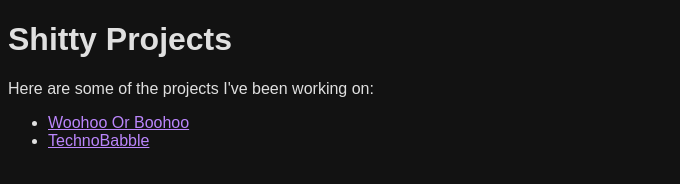
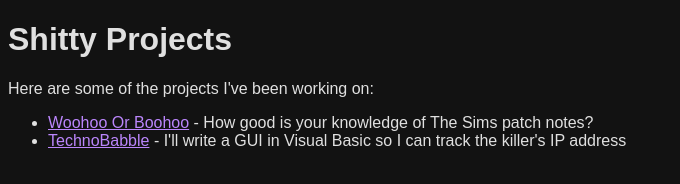
Before and after one commit to l-paz91/l-paz91.github.io, a plain HTML site: page index.html in a window 1280 px wide. Shown: the whole page, without its empty margins (0-680 px from the left). Drawn offline with Linux system fonts and the light colour scheme.

Commit message:
Update index.html

```diff
--- a/index.html
+++ b/index.html
@@ -8,8 +8,14 @@
     <h1>Shitty Projects</h1>
     <p>Here are some of the projects I've been working on:</p>
     <ul>
-        <li><a href="https://l-paz91.github.io/WoohooOrBoohoo">Woohoo Or Boohoo</a></li>
-        <li><a href="https://l-paz91.github.io/TechnoBabble">TechnoBabble</a></li>
+        <li>
+            <a href="https://l-paz91.github.io/WoohooOrBoohoo">Woohoo Or Boohoo</a>
+            <span> - How good is your knowledge of The Sims patch notes?</span>
+        </li>
+        <li>
+            <a href="https://l-paz91.github.io/TechnoBabble">TechnoBabble</a>
+            <span> - I'll write a GUI in Visual Basic so I can track the killer's IP address</span>
+        </li>
     </ul>
 </body>
 </html>
```
